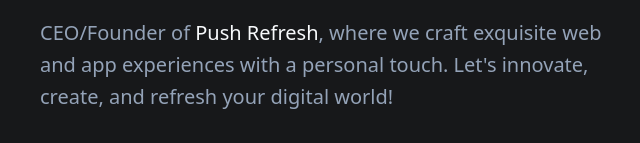
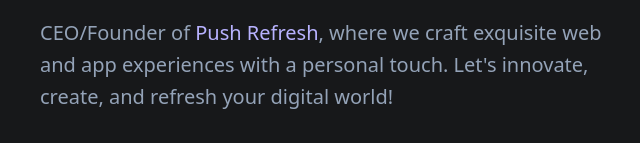
Before and after one commit to pr-rossi/itsmichaelrossi, a plain HTML site: page index.html in a window 1280 px wide. Shown: the part 403-546 px from the top of the page, 32-672 px from the left. Drawn offline with nearby package versions, Linux system fonts and the light colour scheme.

Commit message:
Update index.html

```diff
--- a/index.html
+++ b/index.html
@@ -54,9 +54,13 @@
         }
 
         a {
-            color: #f8fafc;
+            color: #B8B2FF;
             text-decoration: none;
             transition: color 0.3s;
+        }
+
+        a:hover {
+            color: #f8fafc;
         }
 
         a:visited {
```
